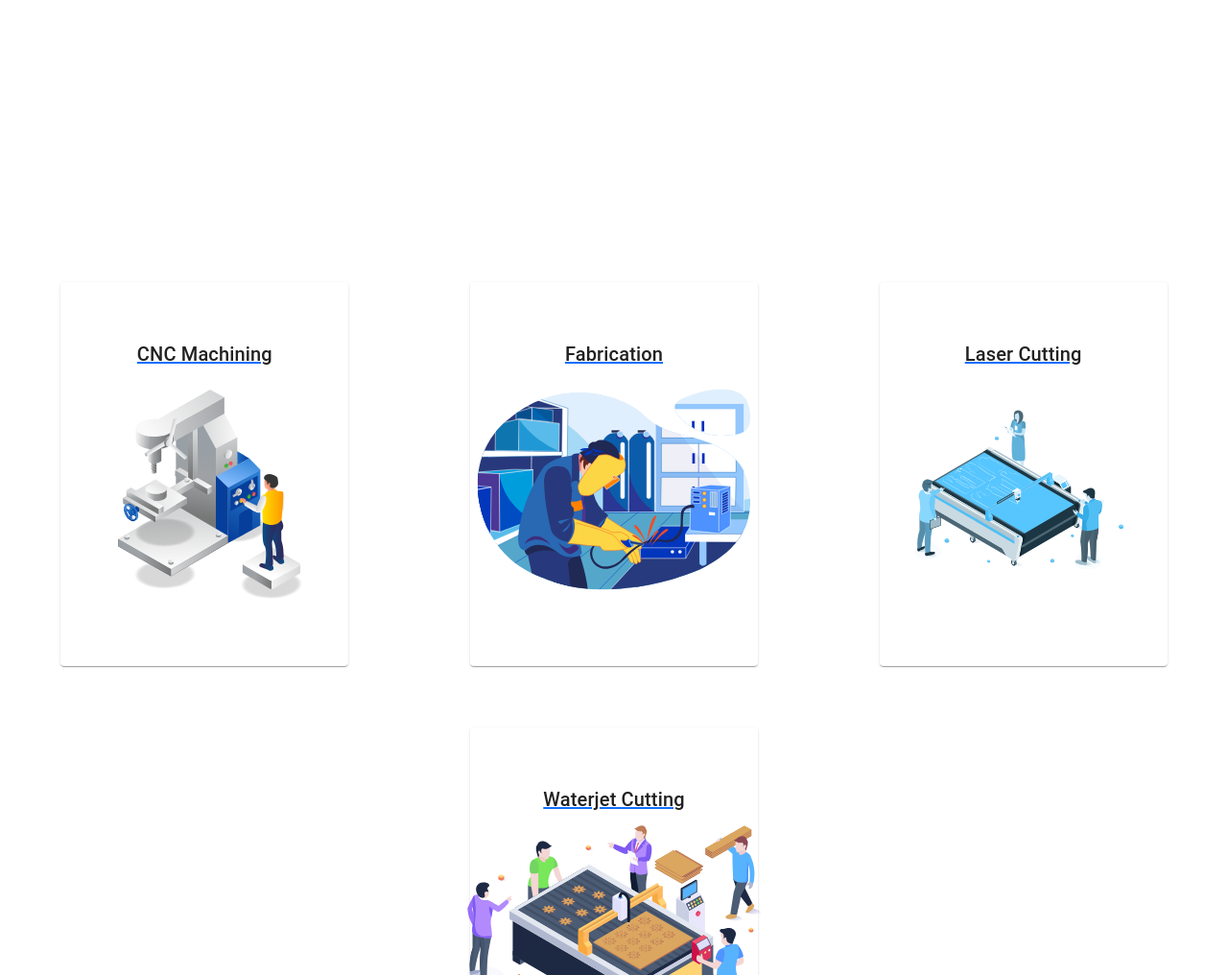
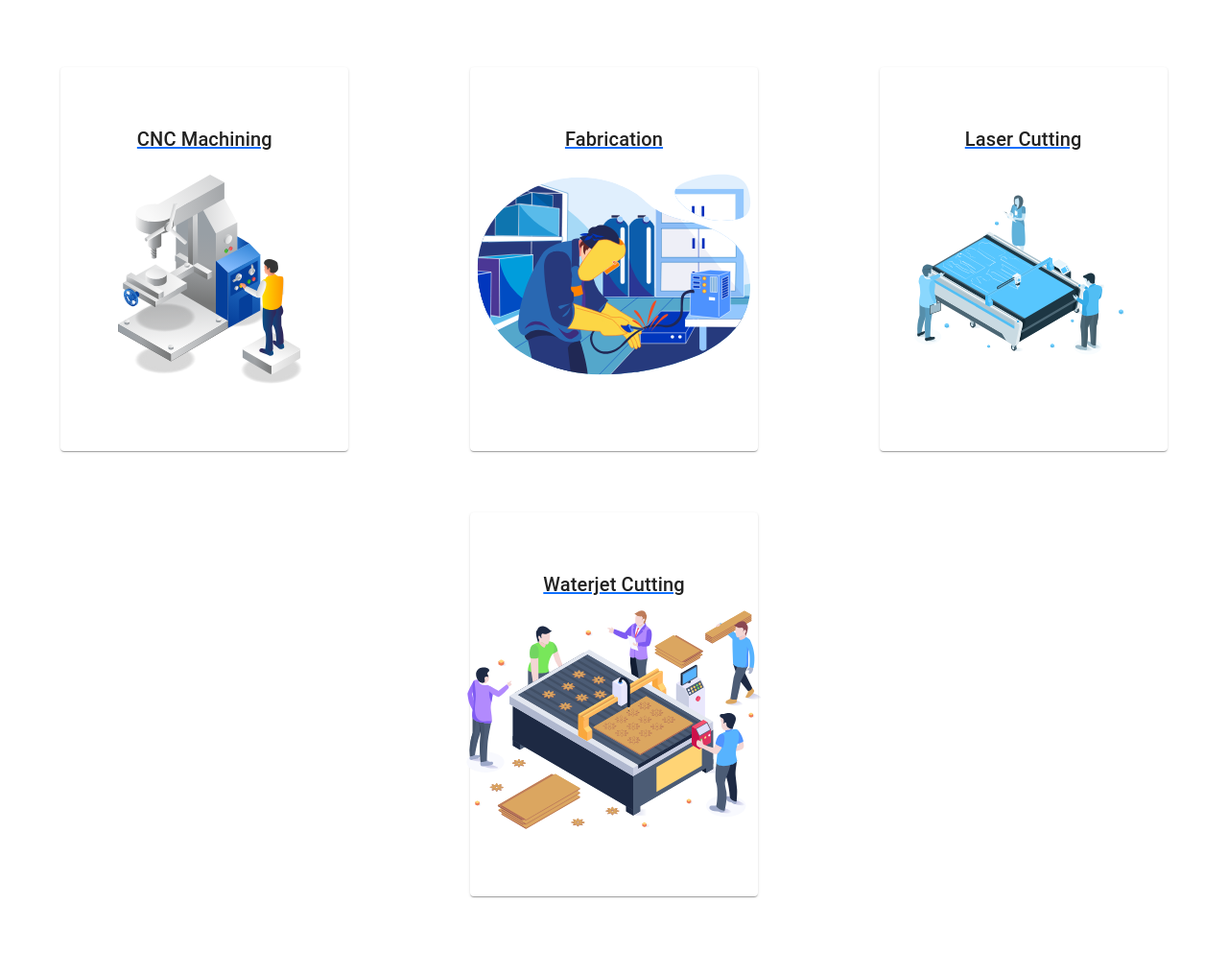
Before and after one commit to razorhollow/rmi-front-end, a React (Create React App) app: page / in a window 1280 px wide. Shown: the part 865-1881 px from the top of the page at 96% size. Built offline with nearby package versions, Linux system fonts and the light colour scheme; no server answers.

Commit message:
add hover effect to capability card

```diff
--- a/src/App.jsx
+++ b/src/App.jsx
@@ -1,4 +1,4 @@
-import { useState } from 'react'
+import { useState, useEffect } from 'react'
 import { Routes, Route, useNavigate, Navigate } from 'react-router-dom'
 import NavBar from './components/NavBar/NavBar'
 import ResponsiveAppBar from './components/NavBar/AppBar'
--- a/src/components/Carousel/Carousel.jsx
+++ b/src/components/Carousel/Carousel.jsx
@@ -5,6 +5,7 @@ import CarouselCard from './CarouselCard'
 
 const Carousel = () => {
   const [capabilityData, setCapabilityData] = useState(capabilities)
+
   return (
     <>
       <Box sx={{ width: "100%", py: "5rem", display: "flex", justifyContent: "space-around", flexWrap: "wrap",  }}>
--- a/src/components/Carousel/CarouselCard.jsx
+++ b/src/components/Carousel/CarouselCard.jsx
@@ -1,10 +1,20 @@
+import { useState } from 'react'
 import { Typography, Paper } from '@mui/material'
 import { Link } from 'react-router-dom'
 
 const CarouselCard = (props) => {
+  const [mouseOver, setMouseOver] = useState(false)
+
+  const handleMouseOver = (() => {
+    setMouseOver(true)
+  })
+  const handleMouseOut = (() => {
+    setMouseOver(false)
+  })
   return (
-    <Link to={`/${props.capability.url}`}>
-        <Paper sx={{height: "400px", width: "300px", display: "flex", flexDirection: "column", alignItems: "center", justifyContent: "center", m: "2rem" }}>
+    <Link to={`/${props.capability.url}`}  onMouseOver={handleMouseOver}
+    onMouseOut={handleMouseOut}>
+        <Paper elevation={mouseOver ? 6 : 1} sx={{height: "400px", width: "300px", display: "flex", flexDirection: "column", alignItems: "center", justifyContent: "center", m: "2rem" }}>
           <Typography variant="h6">{props.capability.title}</Typography>
           <img src={props.capability.image} alt={props.capability.title} height={"250px"} width={"auto"}/>
         </Paper>
--- a/src/components/Splash/Splash.jsx
+++ b/src/components/Splash/Splash.jsx
@@ -6,7 +6,7 @@ import styles from './Splash.module.css'
 const Splash = () => {
   return (
     <>
-      <Box sx={{width: "90%", py: "15rem"}}>
+      <Box sx={{width: "90%", py: "8rem"}}>
         {/* <Paper sx={{pb: 5, px: 3}}> */}
           <Box  direction='row' sx={{display: "flex"}} justifyContent="space-between">
             <Box sx={{width: "50%", zIndex: "2"}}>
```
